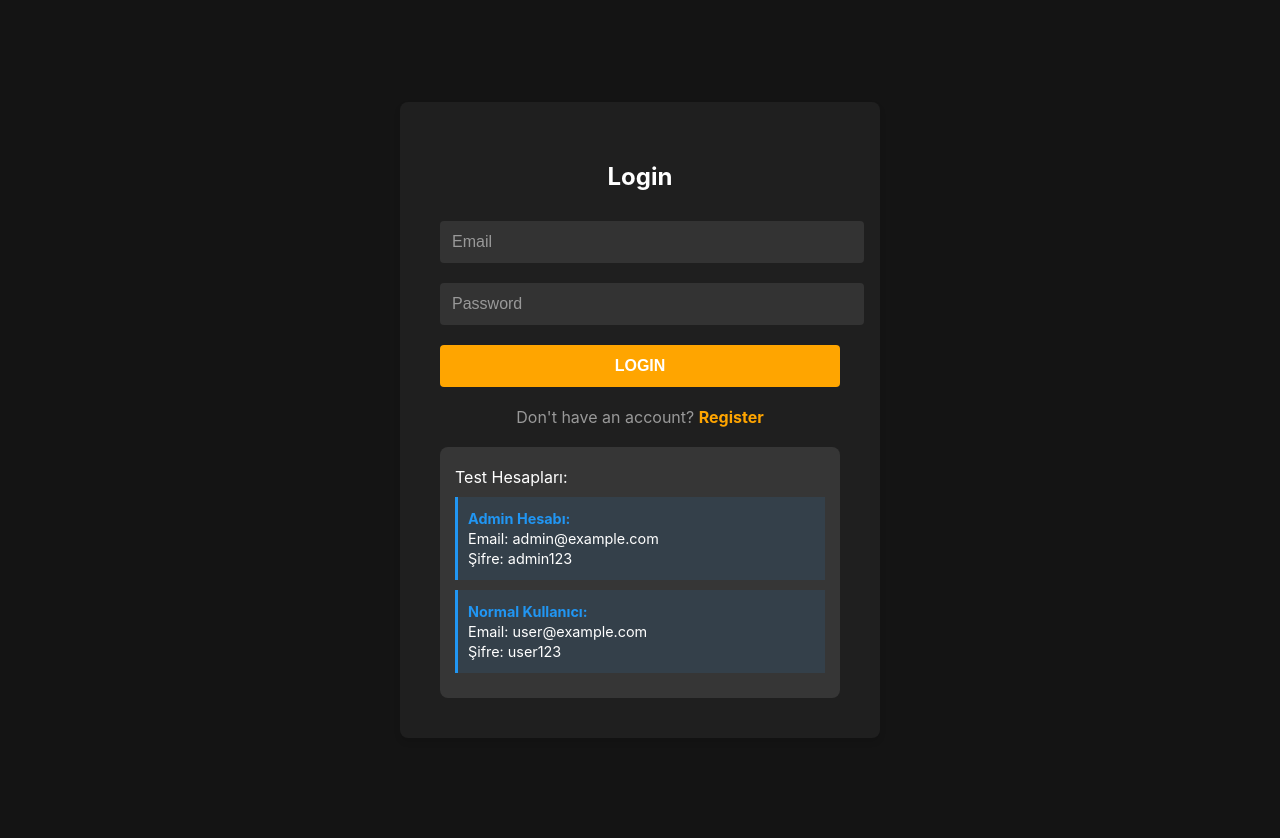
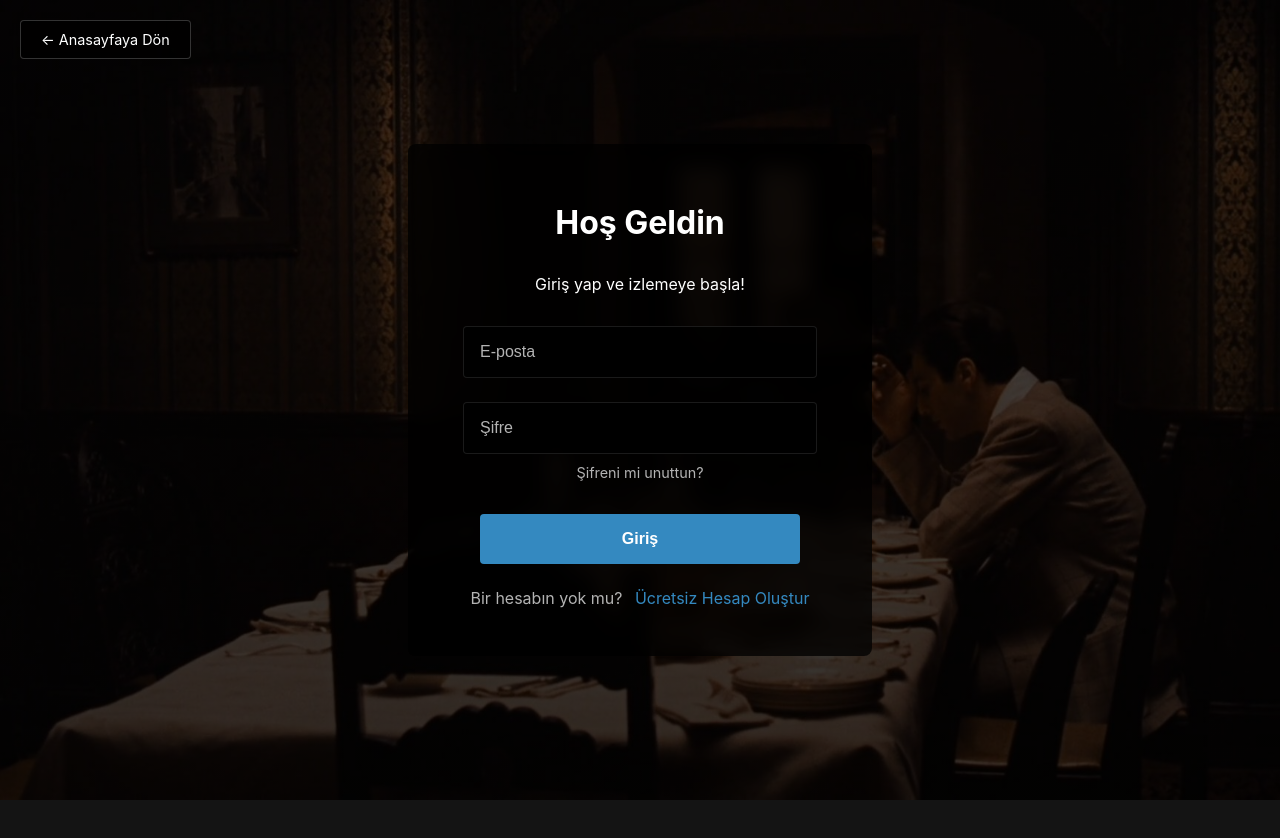
Before and after one commit to yigitbickici/Movie_Tracking_System, a React (Create React App) app in the folder frontend/: page / in a window 1280 px wide. Both pictures are taken after a click on the button "Giriş Yap". Shown: the top 838 px of the page. Built offline with nearby package versions, Linux system fonts and the light colour scheme.

Commit message:
giriş ve kayıt olma sayfaları düzenlendi. Navbar değiştirildi

```diff
--- a/frontend/src/components/HomeNavbar.css
+++ b/frontend/src/components/HomeNavbar.css
@@ -14,7 +14,7 @@
 }
 
 .login-button {
-    background: #e50914;
+    background: #3489C0;
     color: white;
     border: none;
     padding: 8px 20px;
@@ -26,7 +26,7 @@
 }
 
 .login-button:hover {
-    background: #f40612;
+    background: #2a6d9a;
 }
 
 @media (max-width: 768px) {
--- a/frontend/src/pages/Auth.css
+++ b/frontend/src/pages/Auth.css
@@ -1,109 +1,192 @@
 .auth-container {
-    min-height: 100vh;
+    height: 100vh;
     display: flex;
     justify-content: center;
     align-items: center;
-    background-color: #141414;
-    padding: 20px;
+    background: linear-gradient(rgba(0, 0, 0, 0.7), rgba(0, 0, 0, 0.8)),
+                url('../assets/images/godfather.jpg');
+    background-size: cover;
+    background-position: center;
+    background-attachment: fixed;
+    color: white;
+    overflow: hidden;
+    position: fixed;
+    top: 0;
+    left: 0;
+    right: 0;
+    bottom: 0;
 }
 
 .auth-box {
-    background-color: #1f1f1f;
-    padding: 40px;
-    border-radius: 8px;
     width: 100%;
     max-width: 400px;
-    box-shadow: 0 4px 6px rgba(0, 0, 0, 0.1);
+    padding: 2rem;
+    background: rgba(0, 0, 0, 0.75);
+    border-radius: 8px;
+    backdrop-filter: blur(10px);
+    margin: auto;
+    position: relative;
 }
 
 .auth-box h2 {
+    text-align: center;
+    font-size: 2rem;
+    margin-bottom: 2rem;
     color: white;
-    text-align: center;
-    margin-bottom: 30px;
-    font-size: 24px;
 }
 
-.form-group {
-    margin-bottom: 20px;
+.auth-form {
+    display: flex;
+    flex-direction: column;
+    align-items: center;
+    width: 100%;
 }
 
-.form-group input {
+.input-container {
     width: 100%;
-    padding: 12px;
-    background-color: #333;
-    border: none;
+    margin-bottom: 1.5rem;
+    display: flex;
+    justify-content: center;
+}
+
+.auth-input {
+    width: 100%;
+    max-width: 320px;
+    padding: 1rem;
+    background: rgba(0, 0, 0, 0.8);
+    border: 1px solid rgba(255, 255, 255, 0.1);
     border-radius: 4px;
     color: white;
-    font-size: 16px;
+    font-size: 1rem;
+    transition: all 0.3s ease;
 }
 
-.form-group input::placeholder {
-    color: #999;
+.auth-input::placeholder {
+    color: rgba(255, 255, 255, 0.7);
 }
 
-.form-group input:focus {
+.auth-input:focus {
     outline: none;
-    background-color: #404040;
+    border-color: #3489C0;
+    background: rgba(0, 0, 0, 0.9);
 }
 
 .auth-button {
     width: 100%;
-    padding: 12px;
-    background-color: orange;
+    max-width: 320px;
+    padding: 1rem;
+    background: #3489C0;
     color: white;
     border: none;
     border-radius: 4px;
-    font-size: 16px;
-    font-weight: bold;
+    font-size: 1rem;
+    font-weight: 600;
     cursor: pointer;
-    transition: background-color 0.3s;
+    transition: background 0.3s ease;
+    margin-top: 1rem;
 }
 
 .auth-button:hover {
-    background-color: #f40612;
+    background: #2a6d9a;
 }
 
 .auth-link {
-    margin-top: 20px;
     text-align: center;
-    color: #999;
+    margin-top: 1.5rem;
+    color: rgba(255, 255, 255, 0.7);
 }
 
 .auth-link a {
-    color: orange;
+    color: #3489C0;
     text-decoration: none;
-    font-weight: bold;
+    margin-left: 0.5rem;
 }
 
 .auth-link a:hover {
     text-decoration: underline;
 }
 
+.forgot-password {
+    text-align: right;
+    margin-top: -1rem;
+    margin-bottom: 1rem;
+}
+
+.forgot-password a {
+    color: rgba(255, 255, 255, 0.7);
+    text-decoration: none;
+    font-size: 0.9rem;
+}
+
+.forgot-password a:hover {
+    color: #3489C0;
+}
+
 .login-info {
-    margin-top: 20px;
-    padding: 15px;
+    margin-top: 2rem;
+    padding: 1rem;
     background: rgba(255, 255, 255, 0.1);
-    border-radius: 8px;
-    text-align: left;
+    border-radius: 4px;
 }
 
 .login-info p {
-    margin: 5px 0;
-    color: #fff;
+    margin: 0.5rem 0;
+    color: rgba(255, 255, 255, 0.9);
 }
 
 .test-account {
-    margin: 10px 0;
-    padding: 10px;
-    border-left: 3px solid #2196f3;
-    background: rgba(33, 150, 243, 0.1);
+    margin: 1rem 0;
+    padding: 0.8rem;
+    background: rgba(0, 242, 169, 0.1);
+    border-radius: 4px;
 }
 
 .test-account p {
-    margin: 3px 0;
+    margin: 0.3rem 0;
     font-size: 0.9rem;
 }
 
 .test-account strong {
-    color: #2196f3;
+    color: #00f2a9;
 }
+
+@media (max-width: 768px) {
+    .auth-box {
+        margin: 1rem;
+        padding: 1.5rem;
+    }
+}
+
+@media (max-height: 600px) {
+    .auth-container {
+        padding: 1rem;
+    }
+
+    .auth-box {
+        padding: 1.5rem;
+    }
+}
+
+.home-button {
+    position: absolute;
+    top: 20px;
+    left: 20px;
+    padding: 10px 20px;
+    background: rgba(0, 0, 0, 0.7);
+    border: 1px solid rgba(255, 255, 255, 0.2);
+    border-radius: 4px;
+    color: white;
+    text-decoration: none;
+    font-size: 0.9rem;
+    transition: all 0.3s ease;
+    display: flex;
+    align-items: center;
+    gap: 8px;
+    z-index: 1000;
+}
+
+.home-button:hover {
+    background: rgba(52, 137, 192, 0.2);
+    border-color: #3489C0;
+    color: #3489C0;
+}
--- a/frontend/src/pages/Home.css
+++ b/frontend/src/pages/Home.css
@@ -337,7 +337,7 @@
 
 .email-input-container button {
   padding: 1rem 2rem;
-  background: #e50914;
+  background: #3489C0;
   color: white;
   border: none;
   border-radius: 4px;
@@ -347,7 +347,7 @@
 }
 
 .email-input-container button:hover {
-  background: #f40612;
+  background: #2a6d9a;
 }
 
 .subscription-note {
--- a/frontend/src/pages/Login.jsx
+++ b/frontend/src/pages/Login.jsx
@@ -19,14 +19,12 @@ const Login = () => {
     const handleSubmit = (e) => {
         e.preventDefault();
 
-        // Admin kontrolü
         if (formData.email === 'admin@example.com' && formData.password === 'admin123') {
             localStorage.setItem('isAdmin', 'true');
             localStorage.setItem('userType', 'admin');
             localStorage.setItem('userName', 'Admin');
             navigate('/admin');
         }
-        // Normal kullanıcı kontrolü
         else if (formData.email === 'user@example.com' && formData.password === 'user123') {
             localStorage.setItem('isAdmin', 'false');
             localStorage.setItem('userType', 'user');
@@ -39,38 +37,49 @@ const Login = () => {
 
     return (
         <div className="auth-container">
+            <Link to="/" className="home-button">
+                ← Anasayfaya Dön
+            </Link>
             <div className="auth-box">
-                <h2>Login</h2>
-                <form onSubmit={handleSubmit} lang='en'>
-                    <div className="form-group">
+                <h2>Hoş Geldin</h2>
+                <p style={{ textAlign: 'center', marginBottom: '2rem' }}>Giriş yap ve izlemeye başla!</p>
+                <form onSubmit={handleSubmit} className="auth-form">
+                    <div className="input-container">
                         <input
+                            className="auth-input"
                             type="email"
                             name="email"
-                            placeholder="Email"
+                            placeholder="E-posta"
                             value={formData.email}
                             onChange={handleChange}
                             required
                         />
                     </div>
-                    <div className="form-group">
+                    <div className="input-container">
                         <input
+                            className="auth-input"
                             type="password"
                             name="password"
-                            placeholder="Password"
+                            placeholder="Şifre"
                             value={formData.password}
                             onChange={handleChange}
                             required
                         />
                     </div>
+                    <div className="forgot-password">
+                        <Link to="/forgot-password">Şifreni mi unuttun?</Link>
+                    </div>
                     <button type="submit" className="auth-button">
-                        LOGIN
+                        Giriş
                     </button>
                 </form>
                 <p className="auth-link">
-                    Don't have an account? <Link to="/register">Register</Link>
+                    Bir hesabın yok mu? <Link to="/register">Ücretsiz Hesap Oluştur</Link>
                 </p>
+
+                {/*
                 <div className="login-info">
-                    <p>Test Hesapları:</p>
+                    <p style={{ textAlign: 'center', fontWeight: 'bold' }}>Test Hesapları</p>
                     <div className="test-account">
                         <p><strong>Admin Hesabı:</strong></p>
                         <p>Email: admin@example.com</p>
@@ -82,6 +91,8 @@ const Login = () => {
                         <p>Şifre: user123</p>
                     </div>
                 </div>
+                */}
+
             </div>
         </div>
     );
--- a/frontend/src/pages/Register.jsx
+++ b/frontend/src/pages/Register.jsx
@@ -26,55 +26,63 @@ const Register = () => {
 
     return (
         <div className="auth-container">
+            <Link to="/" className="home-button">
+                ← Anasayfaya Dön
+            </Link>
             <div className="auth-box">
-                <h2>Register</h2>
-                <form onSubmit={handleSubmit}>
-                    <div className="form-group">
+                <h2>Hesap Oluştur</h2>
+                <p style={{ textAlign: 'center', marginBottom: '2rem' }}>Film dünyasına katıl!</p>
+                <form onSubmit={handleSubmit} className="auth-form">
+                    <div className="input-container">
                         <input
+                            className="auth-input"
                             type="text"
                             name="username"
-                            placeholder="Username"
+                            placeholder="Kullanıcı Adı"
                             value={formData.username}
                             onChange={handleChange}
                             required
                         />
                     </div>
-                    <div className="form-group">
+                    <div className="input-container">
                         <input
+                            className="auth-input"
                             type="email"
                             name="email"
-                            placeholder="Email"
+                            placeholder="E-posta"
                             value={formData.email}
                             onChange={handleChange}
                             required
                         />
                     </div>
-                    <div className="form-group">
+                    <div className="input-container">
                         <input
+                            className="auth-input"
                             type="password"
                             name="password"
-                            placeholder="Password"
+                            placeholder="Şifre"
                             value={formData.password}
                             onChange={handleChange}
                             required
                         />
                     </div>
-                    <div className="form-group">
+                    <div className="input-container">
                         <input
+                            className="auth-input"
                             type="password"
                             name="confirmPassword"
-                            placeholder="Confirm Password"
+                            placeholder="Şifre Tekrar"
                             value={formData.confirmPassword}
                             onChange={handleChange}
                             required
                         />
                     </div>
                     <button type="submit" className="auth-button">
-                        REGISTER
+                        Hesap Oluştur
                     </button>
                 </form>
                 <p className="auth-link">
-                    Already have an account? <Link to="/login">Login</Link>
+                    Zaten hesabın var mı? <Link to="/login">Giriş Yap</Link>
                 </p>
             </div>
         </div>
```
Also changed, not shown: frontend/src/components/Navbar.css (+132 -68 lines), frontend/src/components/Navbar.jsx (+57 -17 lines).
